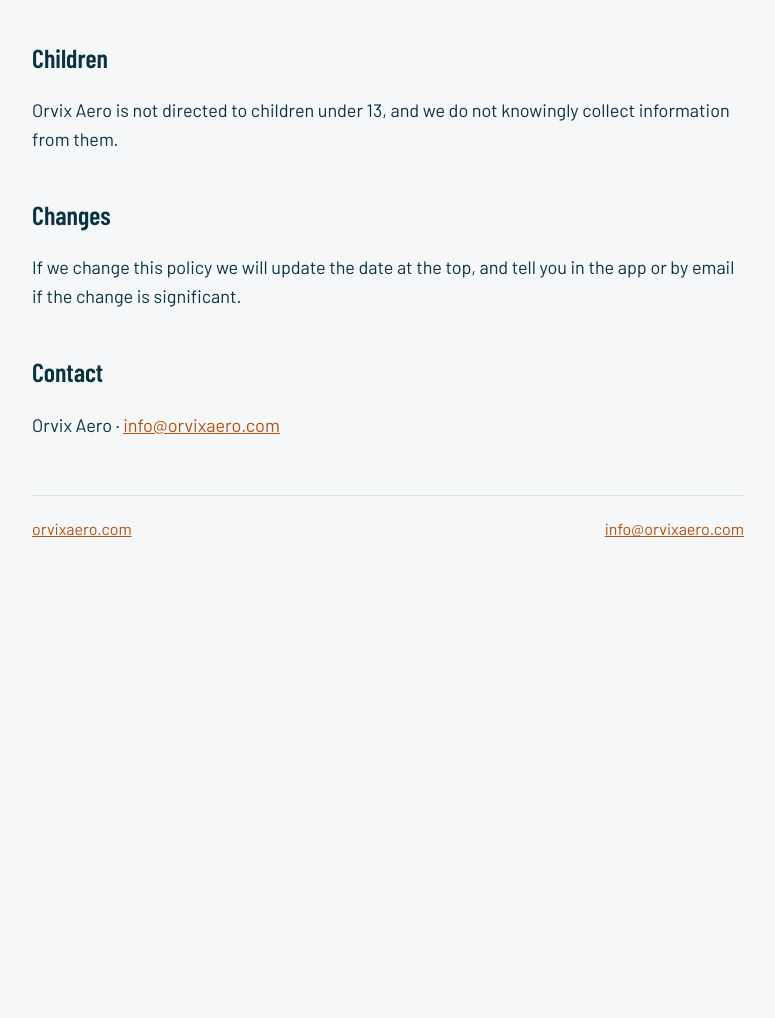
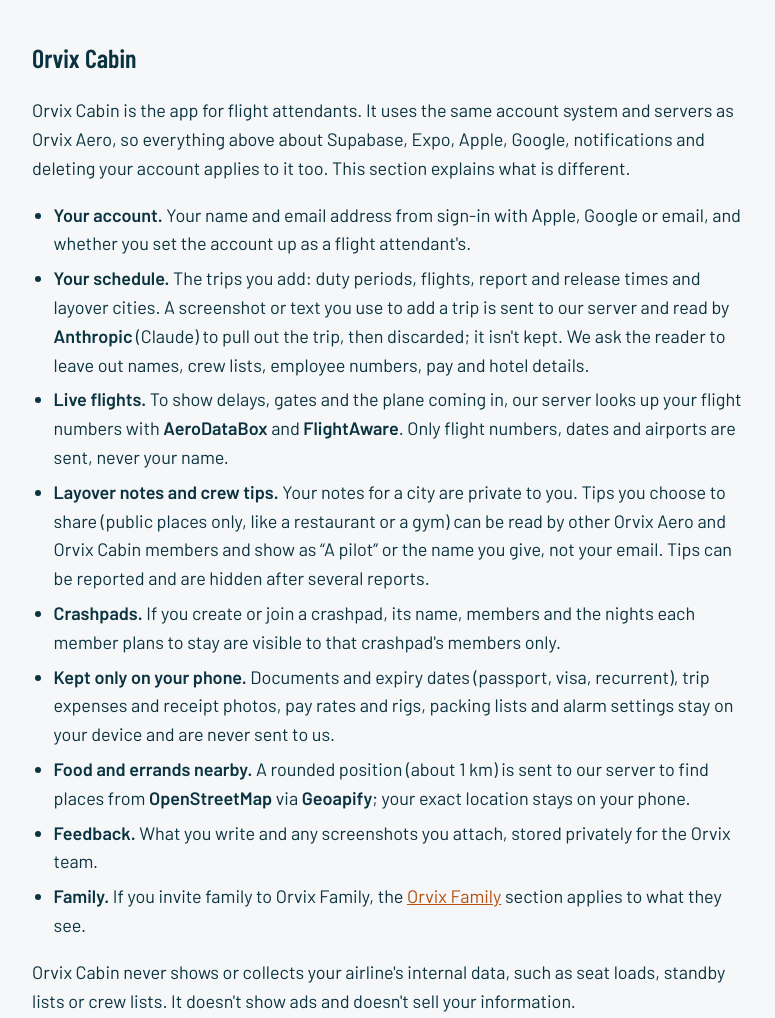
Before and after one commit to jgdeleon22/orvixaero-site, a plain HTML site: page privacy.html in a window 1280 px wide. Shown: the part 6021-7039 px from the top of the page, without its empty margins (252-1027 px from the left). Before the commit the page ends 6627 px from the top, so only its background shows below. Drawn offline with nearby package versions, Linux system fonts and the light colour scheme.

Commit message:
Privacy: Orvix Cabin section

```diff
--- a/privacy.html
+++ b/privacy.html
@@ -126,6 +126,21 @@
     </ul>
     <p>Orvix Family doesn't show ads, doesn't sell your information, and doesn't share your location with anyone except the pilot of your family. You can leave a family at any time in Settings; deleting your account removes your account and your messages.</p>
 
+    <h2 id="cabin">Orvix Cabin</h2>
+    <p>Orvix Cabin is the app for flight attendants. It uses the same account system and servers as Orvix Aero, so everything above about Supabase, Expo, Apple, Google, notifications and deleting your account applies to it too. This section explains what is different.</p>
+    <ul>
+      <li><strong>Your account.</strong> Your name and email address from sign-in with Apple, Google or email, and whether you set the account up as a flight attendant's.</li>
+      <li><strong>Your schedule.</strong> The trips you add: duty periods, flights, report and release times and layover cities. A screenshot or text you use to add a trip is sent to our server and read by <strong>Anthropic</strong> (Claude) to pull out the trip, then discarded; it isn't kept. We ask the reader to leave out names, crew lists, employee numbers, pay and hotel details.</li>
+      <li><strong>Live flights.</strong> To show delays, gates and the plane coming in, our server looks up your flight numbers with <strong>AeroDataBox</strong> and <strong>FlightAware</strong>. Only flight numbers, dates and airports are sent, never your name.</li>
+      <li><strong>Layover notes and crew tips.</strong> Your notes for a city are private to you. Tips you choose to share (public places only, like a restaurant or a gym) can be read by other Orvix Aero and Orvix Cabin members and show as “A pilot” or the name you give, not your email. Tips can be reported and are hidden after several reports.</li>
+      <li><strong>Crashpads.</strong> If you create or join a crashpad, its name, members and the nights each member plans to stay are visible to that crashpad's members only.</li>
+      <li><strong>Kept only on your phone.</strong> Documents and expiry dates (passport, visa, recurrent), trip expenses and receipt photos, pay rates and rigs, packing lists and alarm settings stay on your device and are never sent to us.</li>
+      <li><strong>Food and errands nearby.</strong> A rounded position (about 1 km) is sent to our server to find places from <strong>OpenStreetMap</strong> via <strong>Geoapify</strong>; your exact location stays on your phone.</li>
+      <li><strong>Feedback.</strong> What you write and any screenshots you attach, stored privately for the Orvix team.</li>
+      <li><strong>Family.</strong> If you invite family to Orvix Family, the <a href="#family">Orvix Family</a> section applies to what they see.</li>
+    </ul>
+    <p>Orvix Cabin never shows or collects your airline's internal data, such as seat loads, standby lists or crew lists. It doesn't show ads and doesn't sell your information.</p>
+
     <h2>Children</h2>
     <p>Orvix Aero is not directed to children under 13, and we do not knowingly collect information from them.</p>
 
```
